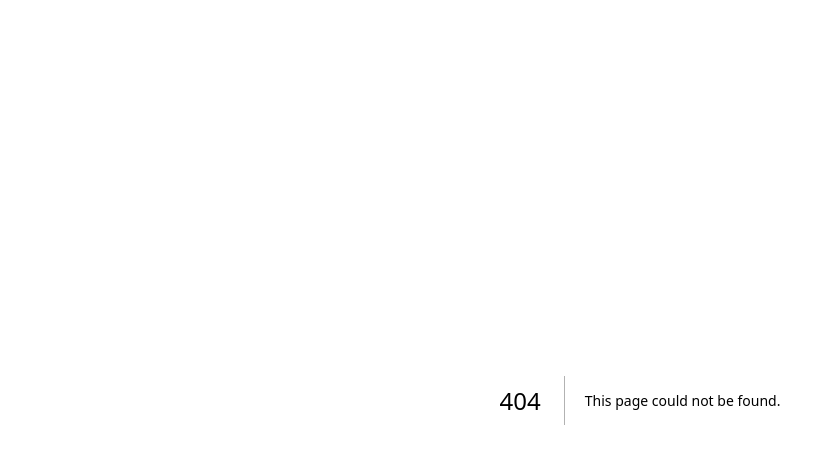
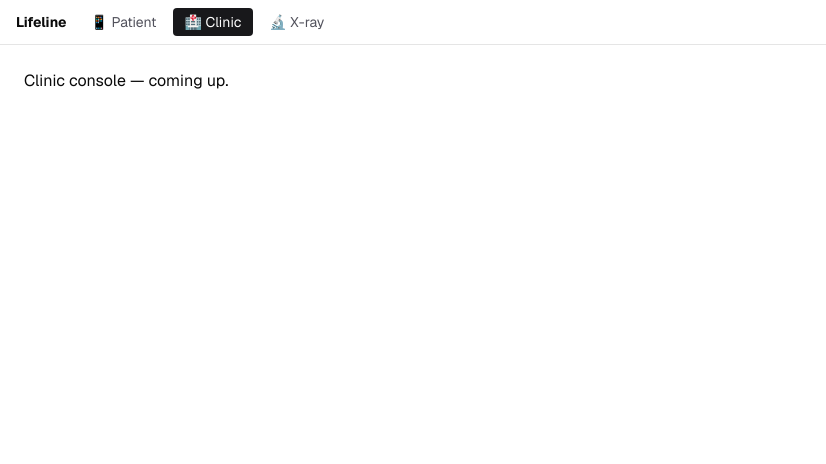
Before and after one commit to aditya1rawat/tfy-aws-ra-hackathon-2026, a Next.js app in the folder frontend/: page /clinic in a window 1280 px wide. Before the commit this address had no page. Shown: the top 464 px of the page, without its empty margins (0-826 px from the left). Built offline with nearby package versions, Linux system fonts and the light colour scheme.

Commit message:
feat(frontend): host-rewrite middleware + persona switcher + route scaffolds

```diff
--- /dev/null
+++ b/frontend/src/app/clinic/page.tsx
@@ -0,0 +1,3 @@
+export default function ClinicPage() {
+  return <main className="p-6">Clinic console — coming up.</main>;
+}
--- a/frontend/src/app/layout.tsx
+++ b/frontend/src/app/layout.tsx
@@ -1,5 +1,6 @@
 import type { Metadata } from "next";
 import { Geist, Geist_Mono } from "next/font/google";
+import { PersonaSwitcher } from "@/components/PersonaSwitcher";
 import "./globals.css";
 
 const geistSans = Geist({
@@ -27,7 +28,10 @@ export default function RootLayout({
       lang="en"
       className={`${geistSans.variable} ${geistMono.variable} h-full antialiased`}
     >
-      <body className="min-h-full flex flex-col">{children}</body>
+      <body className="min-h-full flex flex-col">
+        <PersonaSwitcher />
+        {children}
+      </body>
     </html>
   );
 }
--- a/frontend/src/app/page.tsx
+++ b/frontend/src/app/page.tsx
@@ -1,19 +1,14 @@
-import { AuditPanel } from "@/components/AuditPanel";
-import { BatchMonitorPanel } from "@/components/BatchMonitorPanel";
-import { ChaosPanel } from "@/components/ChaosPanel";
-import { CostPanel } from "@/components/CostPanel";
-import { InteractivePanel } from "@/components/InteractivePanel";
+import Link from "next/link";
 
 export default function Home() {
   return (
-    <main className="min-h-screen bg-zinc-50 p-4">
-      <h1 className="mb-4 text-lg font-bold">Lifeline — Resilient Medication &amp; Coverage Agent</h1>
-      <div className="grid grid-cols-1 gap-4 lg:grid-cols-3">
-        <div className="lg:col-span-2"><InteractivePanel /></div>
-        <div><ChaosPanel /></div>
-        <div className="lg:col-span-2"><BatchMonitorPanel /></div>
-        <div><CostPanel /></div>
-        <div className="lg:col-span-3"><AuditPanel /></div>
+    <main className="mx-auto max-w-xl p-10">
+      <h1 className="mb-2 text-2xl font-bold">Lifeline</h1>
+      <p className="mb-6 text-zinc-600">Resilient medication &amp; coverage agent — choose a surface:</p>
+      <div className="grid gap-3">
+        <Link className="rounded border p-4 hover:bg-zinc-50" href="/patient">📱 Patient app</Link>
+        <Link className="rounded border p-4 hover:bg-zinc-50" href="/clinic">🏥 Clinic console</Link>
+        <Link className="rounded border p-4 hover:bg-zinc-50" href="/xray">🔬 X-ray / ops</Link>
       </div>
     </main>
   );
--- /dev/null
+++ b/frontend/src/app/patient/page.tsx
@@ -0,0 +1,3 @@
+export default function PatientPage() {
+  return <main className="p-6">Patient app — coming up.</main>;
+}
--- /dev/null
+++ b/frontend/src/app/xray/page.tsx
@@ -0,0 +1,3 @@
+export default function XrayPage() {
+  return <main className="p-6">X-ray — coming up.</main>;
+}
--- /dev/null
+++ b/frontend/src/components/PersonaSwitcher.tsx
@@ -0,0 +1,42 @@
+"use client";
+import Link from "next/link";
+import { usePathname } from "next/navigation";
+import { useEffect, useState } from "react";
+
+const TABS = [
+  { href: "/patient", label: "Patient", emoji: "📱" },
+  { href: "/clinic", label: "Clinic", emoji: "🏥" },
+  { href: "/xray", label: "X-ray", emoji: "🔬" },
+];
+
+// Hide on product subdomains so a judge on patient.* sees only the patient app.
+function isProductSubdomain(host: string): boolean {
+  const sub = host.split(".")[0];
+  return ["patient", "clinic", "dashboard"].includes(sub);
+}
+
+export function PersonaSwitcher() {
+  const pathname = usePathname();
+  const [hidden, setHidden] = useState(false);
+  useEffect(() => {
+    setHidden(isProductSubdomain(window.location.host));
+  }, []);
+  if (hidden) return null;
+  return (
+    <nav className="flex items-center gap-1 border-b bg-white px-4 py-2 text-sm">
+      <span className="mr-2 font-bold">Lifeline</span>
+      {TABS.map((t) => {
+        const active = pathname.startsWith(t.href);
+        return (
+          <Link
+            key={t.href}
+            href={t.href}
+            className={`rounded px-3 py-1 ${active ? "bg-zinc-900 text-white" : "text-zinc-600 hover:bg-zinc-100"}`}
+          >
+            {t.emoji} {t.label}
+          </Link>
+        );
+      })}
+    </nav>
+  );
+}
--- /dev/null
+++ b/frontend/src/middleware.ts
@@ -0,0 +1,28 @@
+import { NextResponse, type NextRequest } from "next/server";
+
+// Map product subdomains to internal routes. Apex / preview / localhost pass through.
+const HOST_ROUTE: Record<string, string> = {
+  patient: "/patient",
+  clinic: "/clinic",
+  dashboard: "/xray",
+};
+
+export function middleware(request: NextRequest) {
+  const host = request.headers.get("host") ?? "";
+  const sub = host.split(".")[0];
+  const base = HOST_ROUTE[sub];
+  if (!base) return NextResponse.next();
+
+  const { pathname } = request.nextUrl;
+  // Only rewrite the bare root of a product subdomain to its surface.
+  if (pathname === "/") {
+    const url = request.nextUrl.clone();
+    url.pathname = base;
+    return NextResponse.rewrite(url);
+  }
+  return NextResponse.next();
+}
+
+export const config = {
+  matcher: ["/((?!_next|api|favicon.ico).*)"],
+};
```
Also changed, not shown: 1 other file (tests, documents, lock files or other folders).
